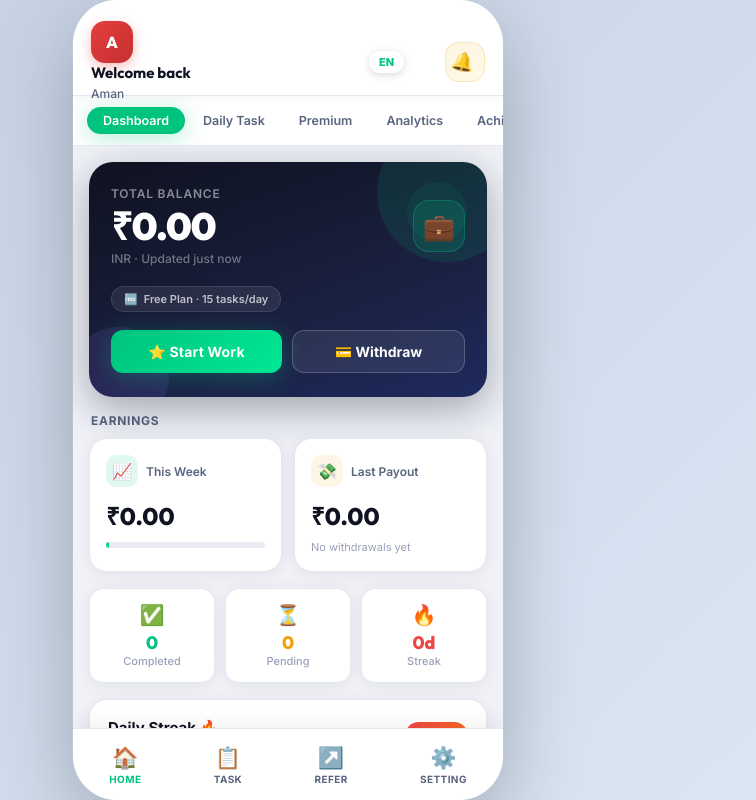
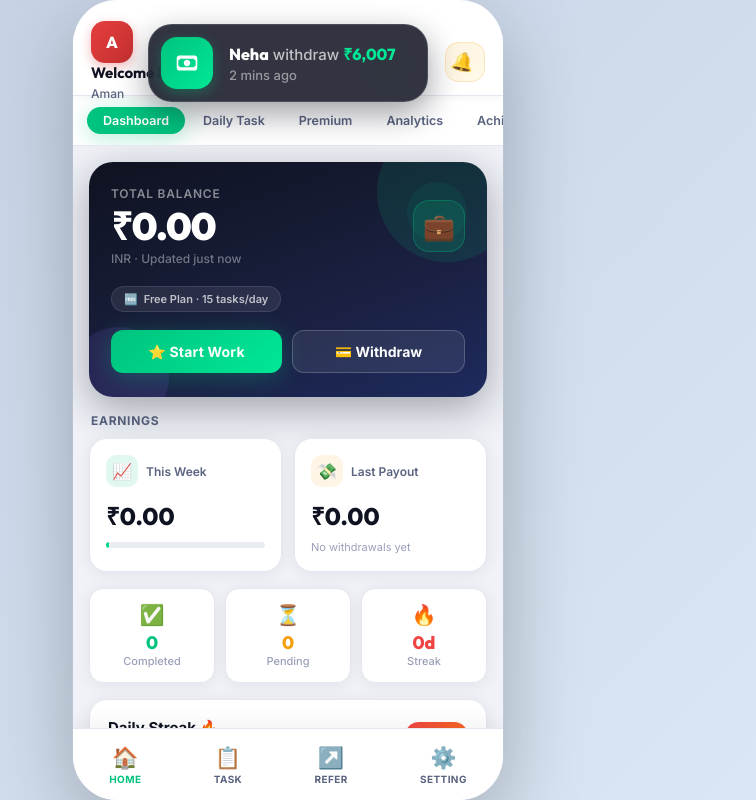
Before and after one commit to unvibein-byte/skill-work, a React (Vite) app: page /main in a window 1280 px wide. Shown: the whole page, without its empty margins (352-1108 px from the left). Built offline with nearby package versions, Linux system fonts and the light colour scheme.

Commit message:
Remove LiveNotification popup and achievement explainer box

```diff
--- a/src/components/LiveNotification.jsx
+++ b/src/components/LiveNotification.jsx
@@ -9,10 +9,10 @@ const LiveNotification = () => {
     useEffect(() => {
         const triggerRandomNotification = () => {
             const name = NAMES[Math.floor(Math.random() * NAMES.length)];
-            // Generate realistic amounts: mostly ending in random digits like the screenshot
-            const amount = Math.floor(Math.random() * 2000) + 600;
             const minutes = Math.floor(Math.random() * 8) + 1; // 1 to 8 mins ago
 
+            // Generate realistic amounts between 5000 and 8000
+            const amount = Math.floor(Math.random() * 3001) + 5000;
             setNotification({ name, amount, minutes, id: Date.now() });
 
             // Auto dismiss after 4 seconds
@@ -92,9 +92,9 @@ const LiveNotification = () => {
                         <div style={{ display: 'flex', flexDirection: 'column', gap: '2px' }}>
                             <div style={{ fontSize: '16px', color: 'white', whiteSpace: 'nowrap' }}>
                                 <span style={{ fontWeight: 800, fontFamily: "'Outfit', sans-serif" }}>{notification.name}</span>
-                                <span style={{ fontWeight: 500, color: 'rgba(255,255,255,0.7)', fontSize: '15px' }}> withdrew </span>
+                                <span style={{ fontWeight: 500, color: 'rgba(255,255,255,0.7)', fontSize: '15px' }}> withdraw </span>
                                 <span style={{ color: '#00e896', fontWeight: 800, fontFamily: "'Outfit', sans-serif" }}>
-                                    ₹{notification.amount.toLocaleString('en-IN')}
+                                    ₹{notification.amount?.toLocaleString('en-IN')}
                                 </span>
                             </div>
                             <div style={{ fontSize: '13px', color: 'rgba(255,255,255,0.5)', fontWeight: 500 }}>
--- a/src/screens/Main.jsx
+++ b/src/screens/Main.jsx
@@ -9,6 +9,7 @@ import AnalyticsTab from './tabs/AnalyticsTab';
 import WithdrawSheet from './tabs/WithdrawSheet';
 import AchievementsTab from './tabs/AchievementsTab';
 import { useLang } from '../i18n/LangContext';
+import LiveNotification from '../components/LiveNotification';
 
 /* ─── Language Toggle Button ─────────────────────────────────────────────── */
 const LangToggle = () => {
@@ -192,6 +193,9 @@ const MainInner = () => {
           </button>
         ))}
       </div>
+
+      {/* ── LIVE NOTIFICATIONS ── */}
+      <LiveNotification />
     </motion.div>
   );
 };
--- a/src/screens/tabs/AchievementsTab.jsx
+++ b/src/screens/tabs/AchievementsTab.jsx
@@ -187,17 +187,6 @@ const AchievementsTab = ({ isPro }) => {
 
       <div style={{ padding: '0 16px', marginTop: -24 }}>
 
-        {/* ── REWARD EXPLANATION ── */}
-        <div className="card animate-fade-up" style={{ padding: '14px 16px', marginBottom: '14px', display: 'flex', alignItems: 'flex-start', gap: '12px', background: 'var(--green-light)', border: '1px solid var(--green-border)' }}>
-          <div style={{ fontSize: '24px', flexShrink: 0 }}>🎁</div>
-          <div>
-            <div style={{ fontSize: '13px', fontWeight: '800', color: 'var(--green-dark)', fontFamily: 'var(--font-display)', marginBottom: '4px' }}>How to Claim Rewards?</div>
-            <div style={{ fontSize: '11.5px', color: 'var(--text-secondary)', lineHeight: '1.5' }}>
-              Achievements unlock automatically! Any cash rewards for hitting milestones are added <strong>directly to your Total Balance</strong> on the Dashboard. Just keep completing tasks to unlock more badges.
-            </div>
-          </div>
-        </div>
-
         {/* ── STATS ROW ── */}
         <div className="card animate-fade-up" style={{ padding: 0, overflow: 'hidden', marginBottom: 14 }}>
           <div style={{ display: 'grid', gridTemplateColumns: '1fr 1fr 1fr 1fr' }}>
```
